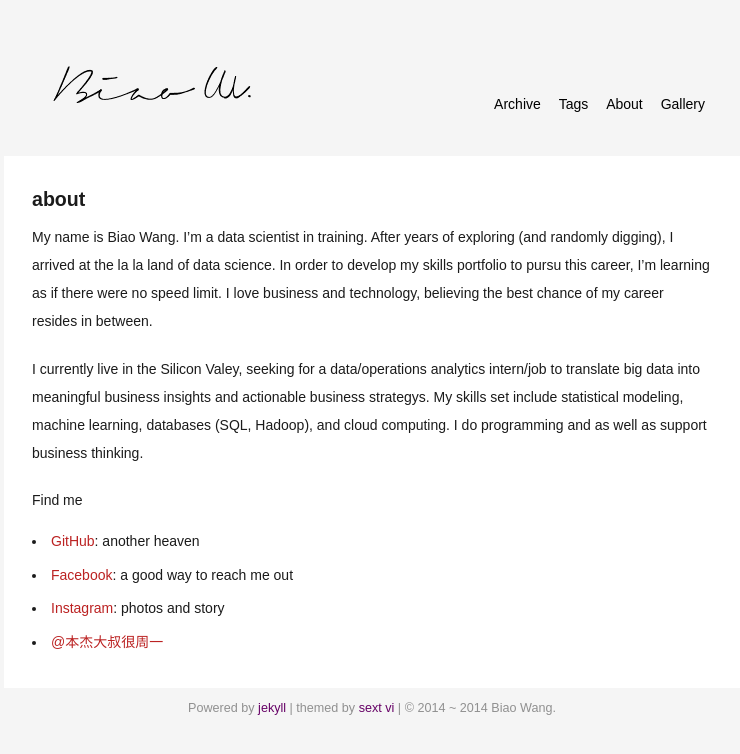
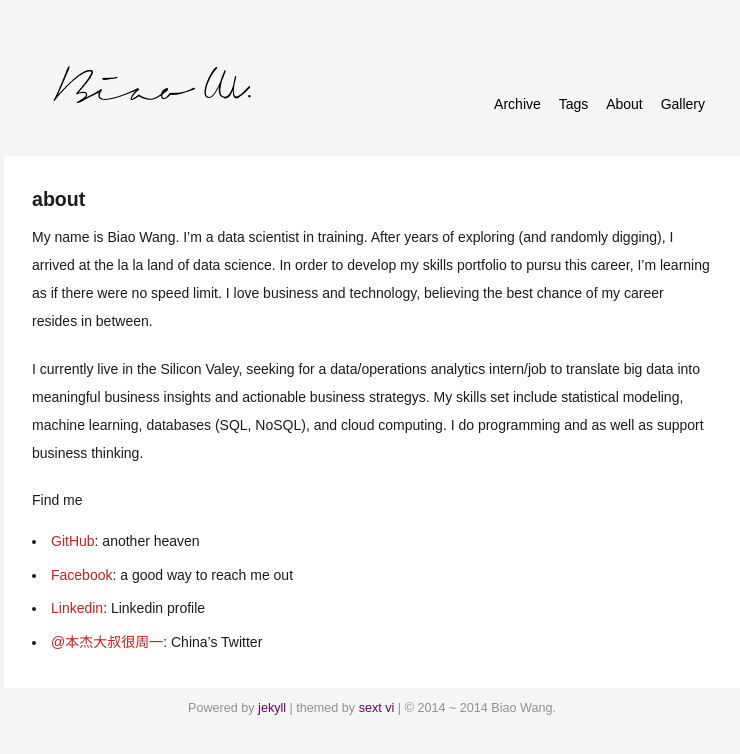
Before and after one commit to biaowww/biaowww.github.io, a Jekyll site: the page built from about.markdown, in a window 1280 px wide. Shown: the top 754 px of the page, without its empty margins (268-1008 px from the left). Built offline with Jekyll 4.4.1, drawn with Linux system fonts in a browser that asks for light colours; some web fonts are replaced; Markdown is read by kramdown in place of the engine named in the settings.

Commit message:
Add two more blogs

```diff
--- a/_layouts/default.html
+++ b/_layouts/default.html
@@ -9,7 +9,7 @@
     <title>{{ site.name }}</title>
     {% endif %}
 
-    <link rel="shortcut icon" href="/favicon.ico">
+    <link rel="shortcut icon" href="/media/favicon.ico">
     <link rel="stylesheet" href="/media/css/style.css">
     <link rel="stylesheet" href="/media/css/github.css">
     <link rel="stylesheet" href="/media/css/fontawesome.css">
@@ -38,7 +38,7 @@
         <footer>
           <div>
             {% assign first_post = site.posts | last %}
-             Powered by <a href="https://github.com/jekyll/jekyll">jekyll</a> | themed by <a href="http://lhzhang.com">sext vi</a> | &copy; {{ first_post.date | date: "%Y" }} ~ {{ site.time | date: "%Y" }} {{ site.author }}.
+             Powered by <a href="https://github.com/jekyll/jekyll">jekyll</a> | themed by <a href="https://github.com/waynezhang/blog">sext vi</a> | &copy; {{ first_post.date | date: "%Y" }} ~ {{ site.time | date: "%Y" }} {{ site.author }}.
           </div>
         </footer>
       </div> <!-- main -->
--- a/about.markdown
+++ b/about.markdown
@@ -5,11 +5,11 @@ layout: page
 
 My name is Biao Wang. I'm a data scientist in training. After years of exploring (and randomly digging), I arrived at the la la land of data science. In order to develop my skills portfolio to pursu this career, I'm learning as if there were no speed limit. I love business and technology, believing the best chance of my career resides in between.
 
-I currently live in the Silicon Valey, seeking for a data/operations analytics intern/job to translate big data into meaningful business insights and actionable business strategys. My skills set include statistical modeling, machine learning, databases (SQL, Hadoop), and cloud computing. I do programming and as well as support business thinking.
+I currently live in the Silicon Valey, seeking for a data/operations analytics intern/job to translate big data into meaningful business insights and actionable business strategys. My skills set include statistical modeling, machine learning, databases (SQL, NoSQL), and cloud computing. I do programming and as well as support business thinking.
 
 
 Find me
 -  [GitHub](https://github.com/wvngbvao483): another heaven
 -  [Facebook](https://www.facebook.com/evilbiao): a good way to reach me out
--  [Instagram](http://instagram.com/evilbiao): photos and story
--  [@本杰大叔很周一](http://weibo.com/234140960)
+-  [Linkedin](https://www.linkedin.com/profile/view?id=135328855): Linkedin profile
+-  [@本杰大叔很周一](http://weibo.com/234140960): China's Twitter
```
Also changed, not shown: _posts/2014-03-12-finance-beauty.md (+2 -2 lines), _posts/2014-03-29-degree-and-childbirth.md (added, +16 -0 lines), _posts/2014-03-31-Set-up-Hadoop-on-Mac.md (added, +24 -0 lines), _posts/2014-03-07-my-blog.md (renamed from _posts/2014-03-07-data-science-in-my-eyes.md), media/img/childbearing.jpg (added).
